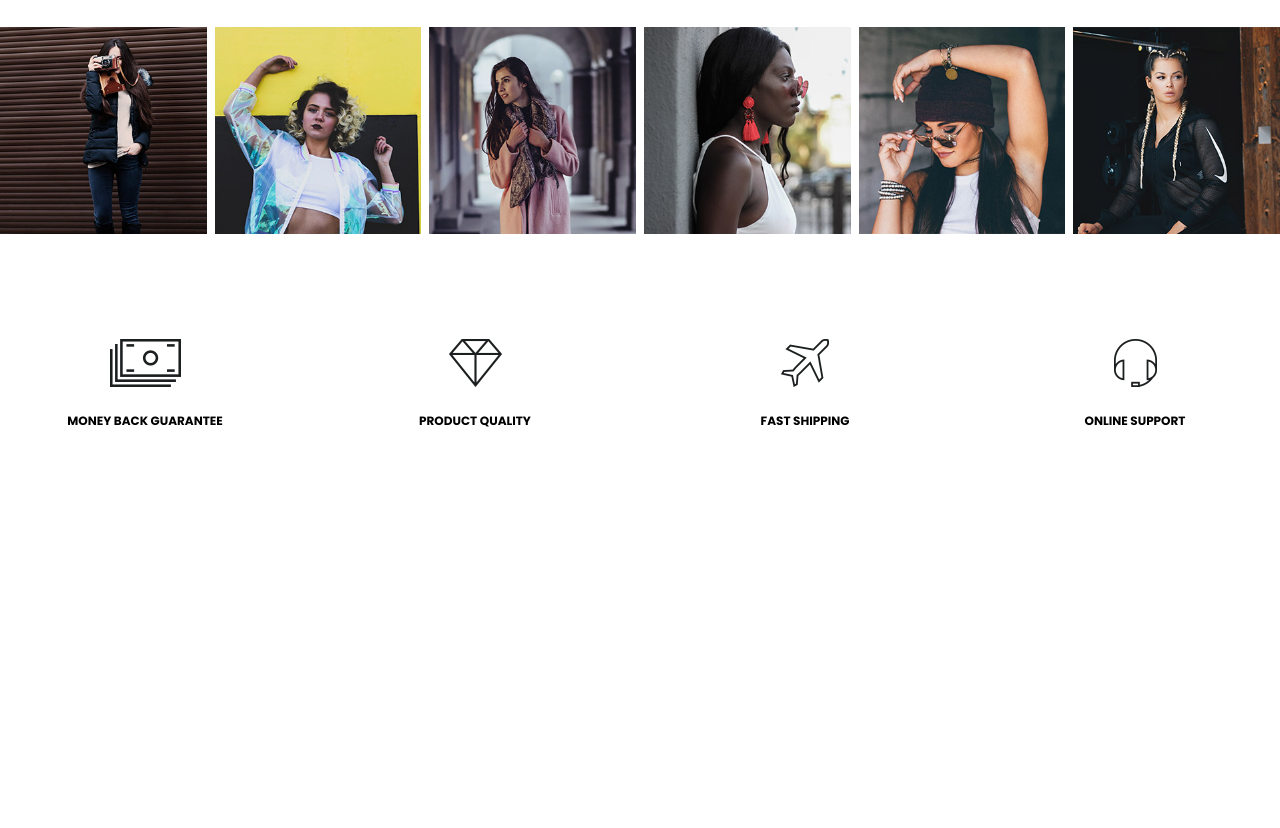
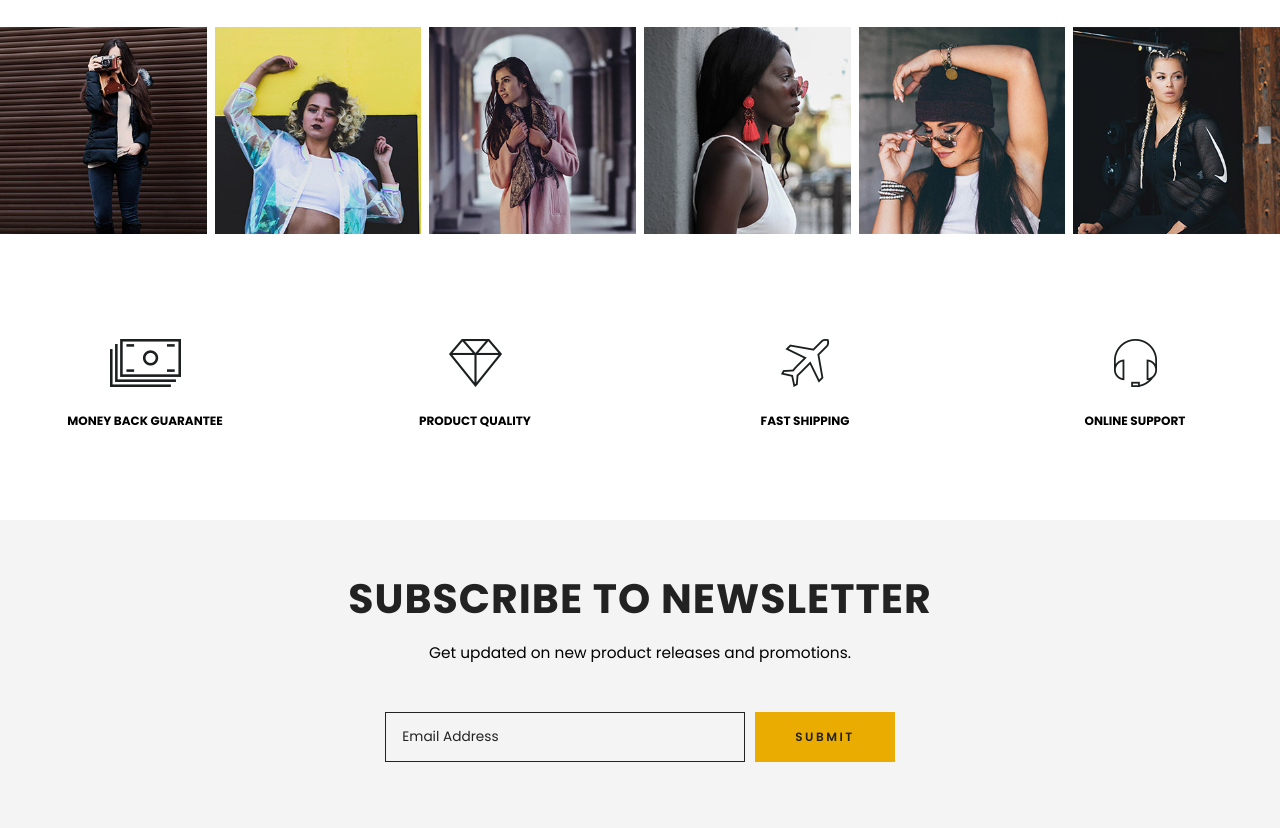
Before and after one commit to lubovgribiniyk/Task-4, a website: page index.html in a window 1280 px wide. Shown: the part 4845-5673 px from the top of the page. Before the commit the page ends 5365 px from the top, so only its background shows below. Drawn offline with nearby package versions, Linux system fonts and the light colour scheme; files that its build step writes are made by us from their sources.

Commit message:
Add subscribe section

```diff
--- a/index.html
+++ b/index.html
@@ -359,6 +359,16 @@
       </div>
     </div>
   </section>
+  <section class="subscribe">
+    <h2 class="heading heading_big">Subscribe to newsletter</h2>
+    <p class="subscribe__text">Get updated on new product releases and promotions.</p>
+    <form action="">
+      <div class="form-row">
+        <input type="text" placeholder="Email Address" name="email" class="form-element form-row__item">
+        <button type="submit" class="button button_yellow form-row__button form-row__item">submit</button>
+      </div>
+    </form>
+  </section>
 </body>
 
 </html>
--- /dev/null
+++ b/scss/components/_form-element.scss
@@ -0,0 +1,19 @@
+.form-element {
+  border: 1px solid $primary;
+  padding: 10px 16px;
+  width: 360px;
+  height: 50px;
+  background-color: transparent;
+  font-size: 1.14rem;
+  font-weight: 400;
+  color: $primary;
+  box-sizing: border-box;
+  &::placeholder {
+    font-size: 1.14rem;
+    font-weight: 400;
+    color: $primary;
+  }
+  &:focus {
+    outline: none;
+  }
+}
--- /dev/null
+++ b/scss/components/_form-row.scss
@@ -0,0 +1,16 @@
+.form-row {
+  margin: 0 -5px;
+  display: flex;
+  justify-content: center;
+  align-items: flex-start;
+  &__item {
+    margin: 0 5px;
+  }
+  &__button {
+    padding: 15px 40px;
+    height: 50px;
+    font-size: 1rem;
+    color: $primary;
+    box-sizing: border-box;
+  }
+}
--- /dev/null
+++ b/scss/components/_subscribe.scss
@@ -0,0 +1,11 @@
+.subscribe {
+  padding: 4.8% 0 5.2%;
+  background-color: #f4f4f4;
+  text-align: center;
+  &__text {
+    margin: 0 0 48px;
+    font-size: 1.28rem;
+    font-weight: 400;
+    line-height: 1.4;
+  }
+}
--- a/scss/index.scss
+++ b/scss/index.scss
@@ -9,6 +9,8 @@
 @import "components/button";
 @import "components/contacts";
 @import "components/user-menu";
+@import "components/form-element";
+@import "components/form-row";
 
 @import "components/header";
 @import "components/banner-slider";
@@ -21,3 +23,4 @@
 @import "components/banner";
 @import "components/photo-gallery";
 @import "components/benefits";
+@import "components/subscribe";
```
